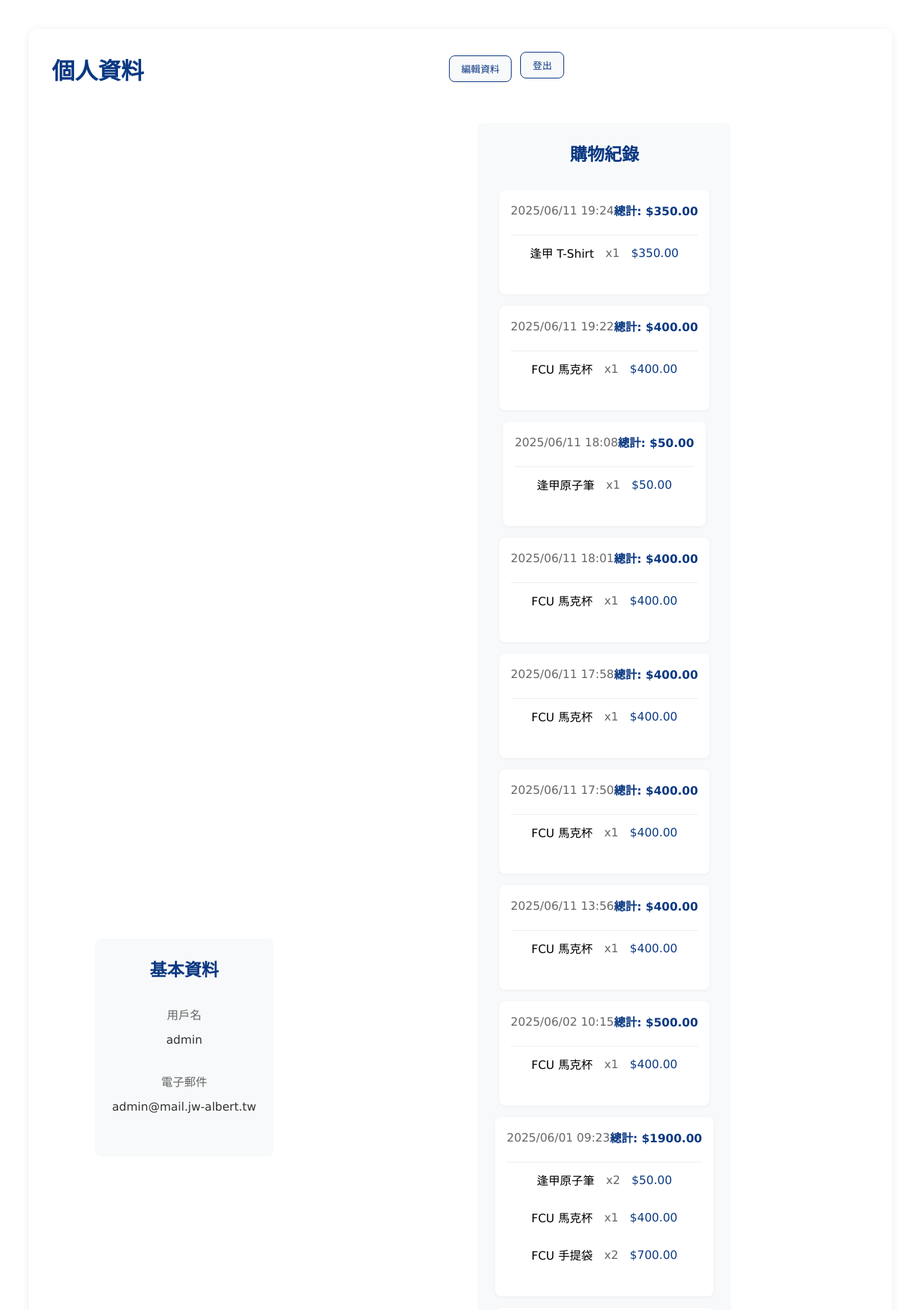
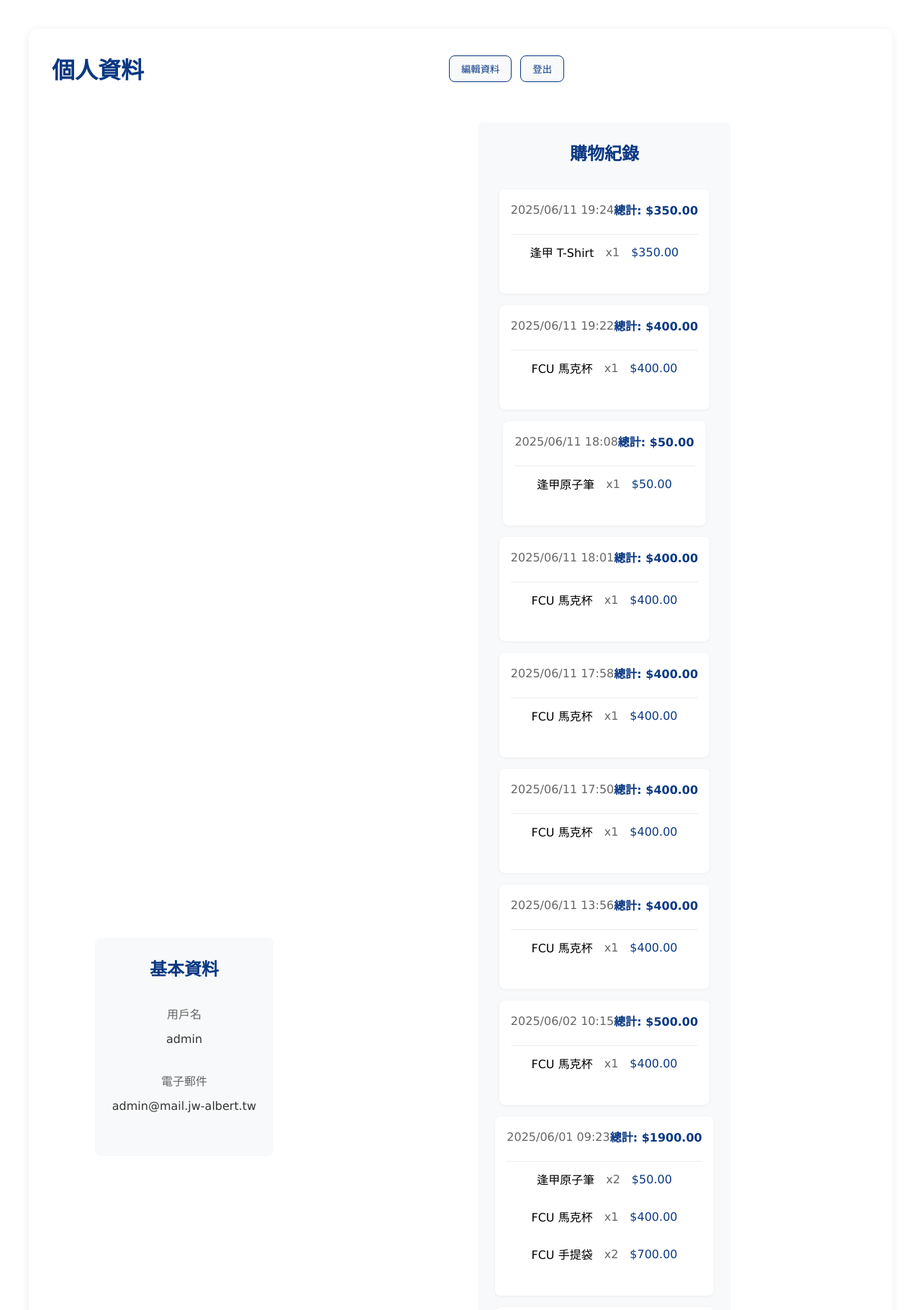
Before and after one commit to DamnDamnDamnM3/113-2_Web-final-project, a Django app: page /profile/ in a window 1280 px wide. Shown: the part 100-1920 px from the top of the page at 72% size. Run offline with Django 4.2, Linux system fonts and the light colour scheme; a user stored in the database is signed in; data comes from the database, SQL or seed files in the repository.

Commit message:
新增登出表單樣式並調整按鈕垂直對齊

```diff
--- a/templates/shop/profile.html
+++ b/templates/shop/profile.html
@@ -324,6 +324,16 @@
             justify-content: center;
         }
     }
+
+    .logout-form {
+        margin: 0;
+        padding: 0;
+        display: inline-block;
+    }
+
+    .profile-actions button {
+        vertical-align: middle;
+    }
 </style>
 
 <script>
```
